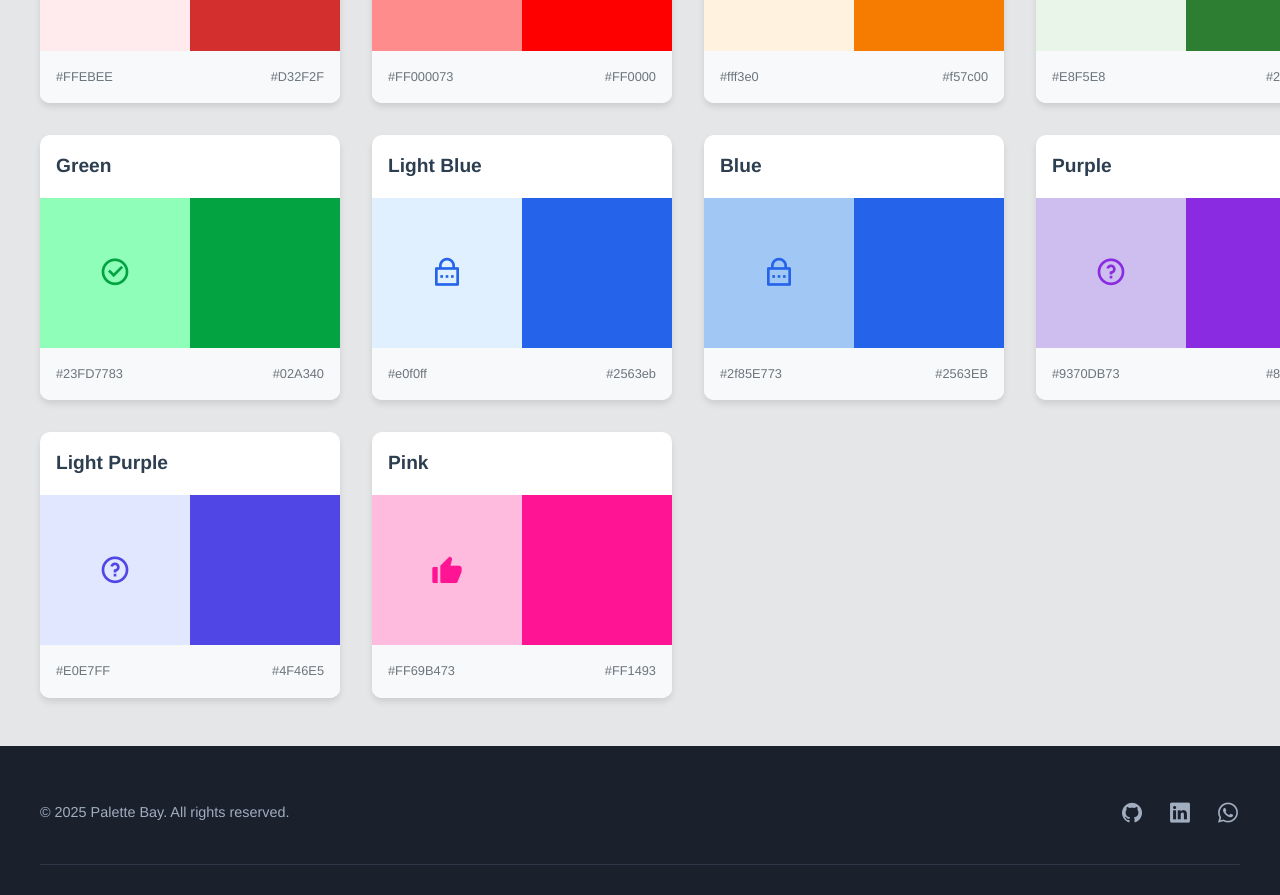
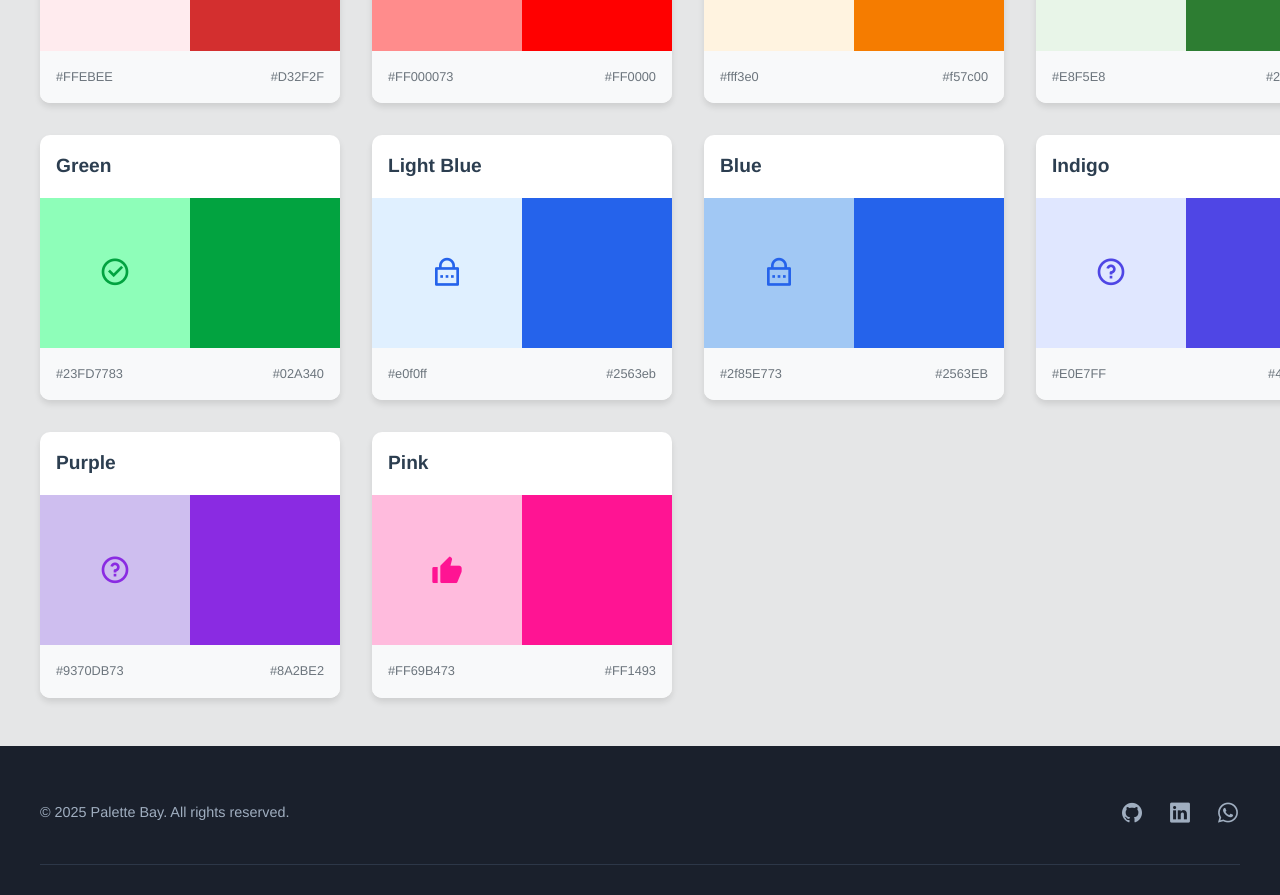
Before and after one commit to JeremyShiroya/PaletteBay_Vue, a Vue app: page / in a window 1280 px wide. Shown: the part 280-1175 px from the top of the page. Built offline with nearby package versions, Linux system fonts and the light colour scheme.

Commit message:
Indigo added

```diff
--- a/src/components/MainComp.vue
+++ b/src/components/MainComp.vue
@@ -112,23 +112,23 @@ const colors = ref([
     icon: "ri-lock-password-line",
   },
   {
+    name: "Indigo",
+    shades: [
+      {
+        name: "Indigo",
+        light: { dull: "#E0E7FF", bright: "#4F46E5" },
+        dark: { dull: "#4F46E5", bright: "#818CF8" },
+      },
+    ],
+    icon: "ri-question-line",
+  },
+  {
     name: "Purple",
     shades: [
       {
         name: "Purple",
         light: { dull: "#9370DB73", bright: "#8A2BE2" },
         dark: { dull: "#4B008280", bright: "#A855F7" },
-      },
-    ],
-    icon: "ri-question-line",
-  },
-  {
-    name: "Light Purple",
-    shades: [
-      {
-        name: "Light Purple",
-        light: { dull: "#E0E7FF", bright: "#4F46E5" },
-        dark: { dull: "#E0E7FF", bright: "#4F46E5" },
       },
     ],
     icon: "ri-question-line",
```
